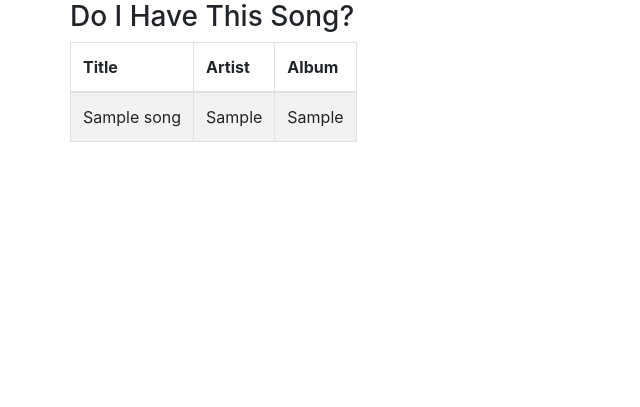
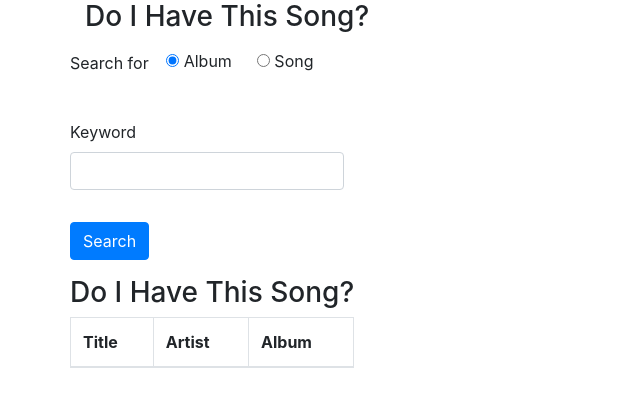
Before and after one commit to colajam93/dihts, a Django app: page / in a window 1280 px wide. Shown: the top 407 px of the page, without its empty margins (0-640 px from the left). Run offline with Django 3.2, Linux system fonts and the light colour scheme; tables that the repository leaves empty hold one stand-in row (values such as "Sample post"); lists and menus that the app fills with data are empty; some libraries are stand-ins or nearby versions.

Commit message:
Add switch search for

```diff
--- a/song/views.py
+++ b/song/views.py
@@ -1,24 +1,20 @@
 from django.shortcuts import render
 from song.models import Song
-import json
 from django.views.decorators.csrf import ensure_csrf_cookie
 
-
-def _load_filter_condition(condition_json):
-    c = json.loads(condition_json)
-    return {c['target']: c['value']}
+SEARCH_FOR, ALBUM, SONGS, SONG = ('search_for', 'album', 'songs', 'song')
 
 
 @ensure_csrf_cookie
 def search(request):
-    conditions = request.GET.getlist('condition[]')
-    songs = Song.objects.all()
-    for condition in conditions:
-        try:
-            filer_condition = _load_filter_condition(condition)
-        except (json.JSONDecodeError, KeyError):
-            continue
-        else:
-            songs = songs.filter(**filer_condition)
+    params = {}
+    search_for = request.GET.get(SEARCH_FOR, ALBUM)
+    params[SEARCH_FOR] = search_for
 
-    return render(request, 'search.html', {'songs': songs})
+    try:
+        keyword = request.GET['keyword']
+        params[SONGS] = Song.objects.filter(title__contains=keyword)
+    except KeyError:
+        params[SONGS] = []
+
+    return render(request, 'search.html', params)
--- a/templates/search.html
+++ b/templates/search.html
@@ -1,6 +1,40 @@
 {% extends "base.html" %}
 
 {% block content %}
+    <h3>Do I Have This Song?</h3>
+    <form action="{% url 'song:search' %}">
+        <div class="form-group row">
+            <div class="col-xs-12">
+                <fieldset class="form-group">
+                    <label for="search_for">Search for</label>
+                    <div id="search_for" class="btn-group" data-toggle="buttons">
+                        <label class="btn btn-primary-outline" id="album_label">
+                            <input type="radio" name="search_for" value="album" id="album_radio" autocomplete="off">
+                            Album
+                        </label>
+                        <label class="btn btn-primary-outline" id="song_label">
+                            <input type="radio" name="search_for" value="song" id="song_radio" autocomplete="off">
+                            Song
+                        </label>
+                    </div>
+                </fieldset>
+            </div>
+        </div>
+
+        <div class="form-group row">
+            <div class="col-xs-12">
+                <fieldset class="form-group">
+                    <label for="keyword">Keyword</label>
+                    <input type="text" class="form-control" id="keyword" name="keyword" required>
+                </fieldset>
+            </div>
+        </div>
+        <div class="form-group row">
+            <div class="col-xs-12">
+                <button type="submit" class="btn btn-primary">Search</button>
+            </div>
+        </div>
+    </form>
     <div class="row">
         <div class="col-xs-12">
             <h3>Do I Have This Song?</h3>
@@ -24,4 +58,10 @@
             </table>
         </div>
     </div>
+    <script type="application/javascript">
+        window.onload = function () {
+            document.getElementById('{{ search_for }}_radio').checked = true;
+            document.getElementById('{{ search_for }}_label').className += ' active';
+        }
+    </script>
 {% endblock content %}
```
